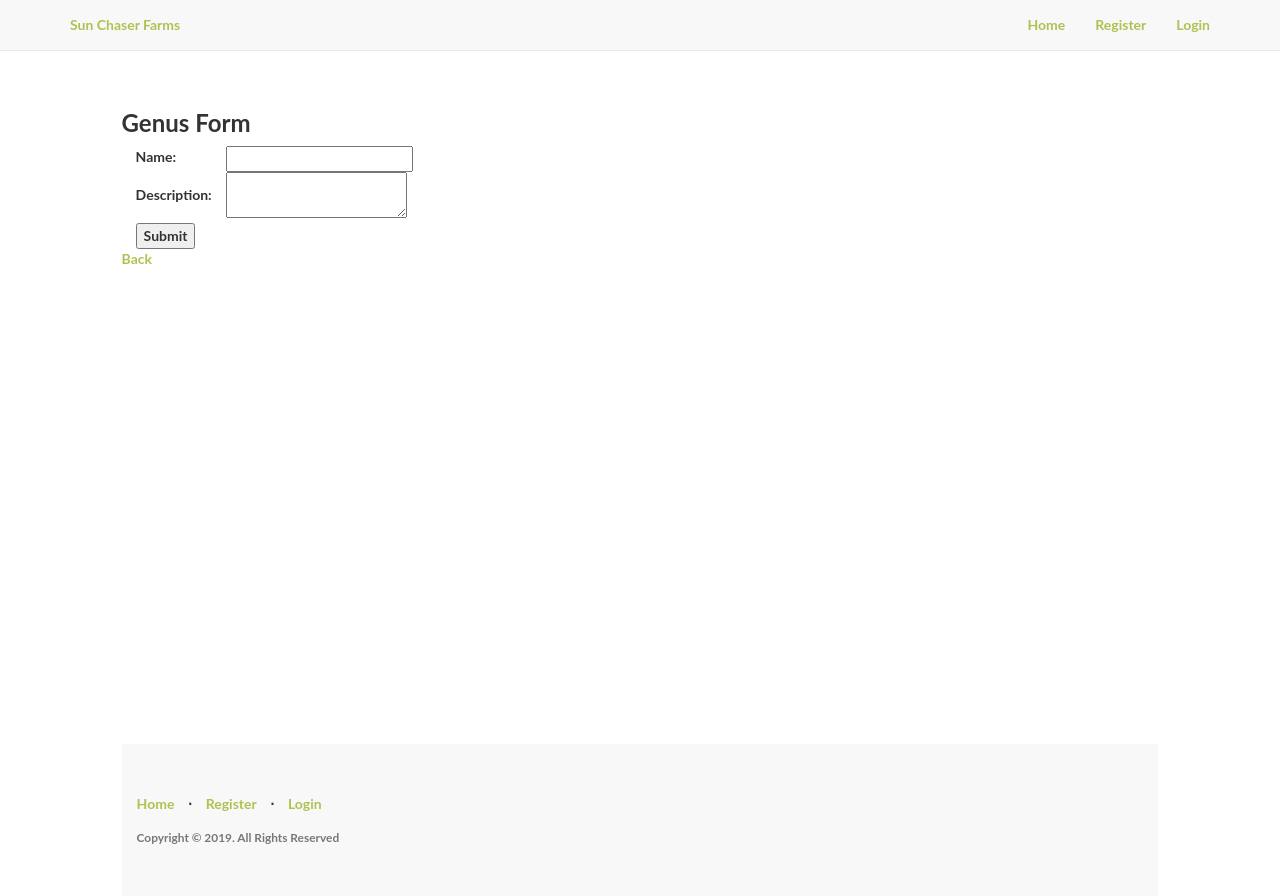
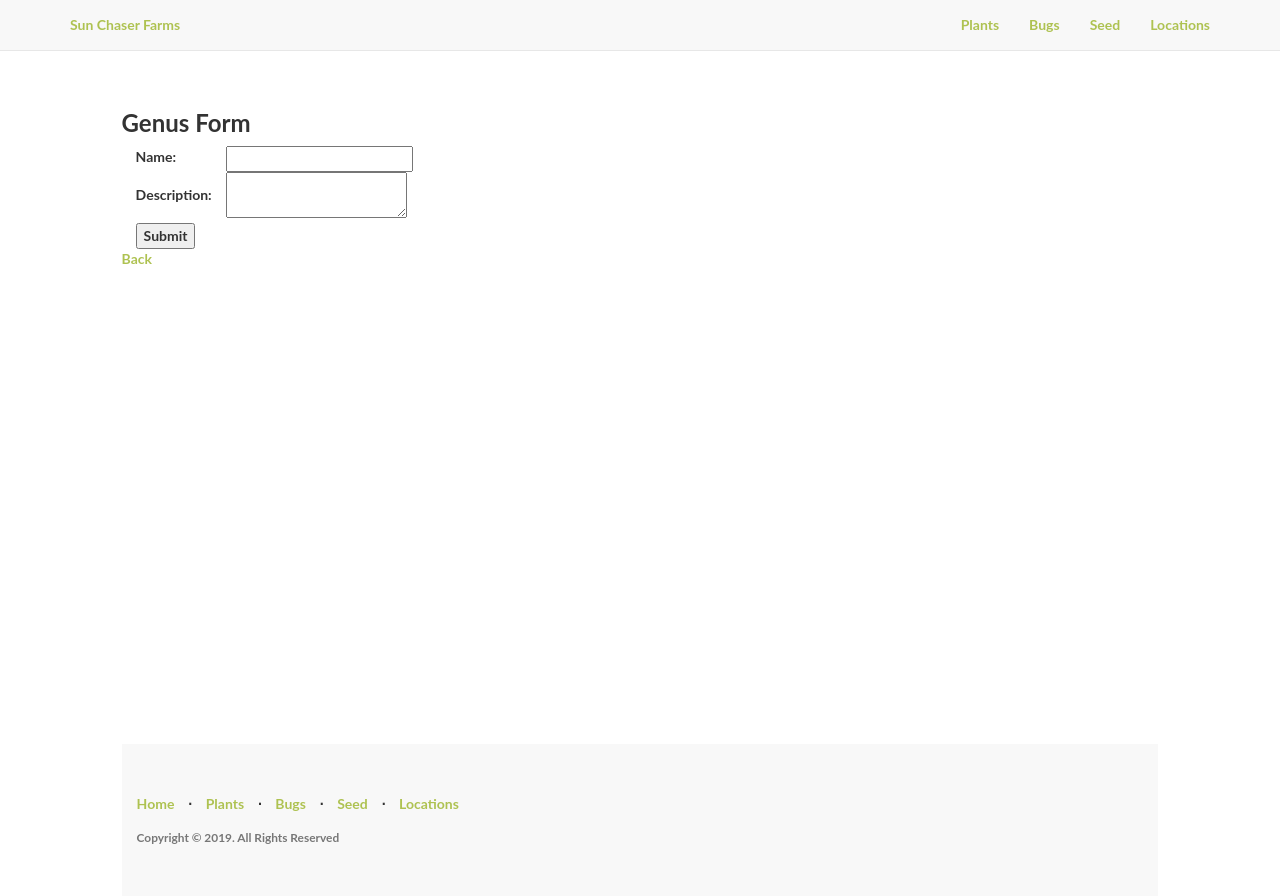
Before and after one commit to TomOwens321/bbb-db, a Flask app: page /genus/new/ in a window 1280 px wide. Run offline with Flask 2, Linux system fonts and the light colour scheme; some libraries are stand-ins or nearby versions.

Commit message:
More basic navigation

```diff
--- a/bbb/templates/base.html
+++ b/bbb/templates/base.html
@@ -20,9 +20,10 @@
           </div>
           <div class="collapse navbar-collapse" id="bs-example-navbar-collapse-1">
               <ul class="nav navbar-nav navbar-right">
-                  <li><a href="{{ url_for('home.homepage') }}">Home</a></li>
-                  <li><a href="#">Register</a></li>
-                  <li><a href="#">Login</a></li>
+                  <li><a href="/flora/">Plants</a></li>
+                  <li><a href="/fauna/">Bugs</a></li>
+                  <li><a href="/seed/">Seed</a></li>
+                  <li><a href="/location/">Locations</a></li>
               </ul>
           </div>
         </div>
@@ -39,9 +40,13 @@
                     <ul class="list-inline">
                         <li><a href="{{ url_for('home.homepage') }}">Home</a></li>
                         <li class="footer-menu-divider">⋅</li>
-                        <li><a href="#">Register</a></li>
+                        <li><a href="/flora/">Plants</a></li>
                         <li class="footer-menu-divider">⋅</li>
-                        <li><a href="#">Login</a></li>
+                        <li><a href="/fauna/">Bugs</a></li>
+                        <li class="footer-menu-divider">⋅</li>
+                        <li><a href="/seed/">Seed</a></li>
+                        <li class="footer-menu-divider">⋅</li>
+                        <li><a href="/location/">Locations</a></li>
                     </ul>
                     <p class="copyright text-muted small">Copyright © 2019. All Rights Reserved</p>
                 </div>
```
